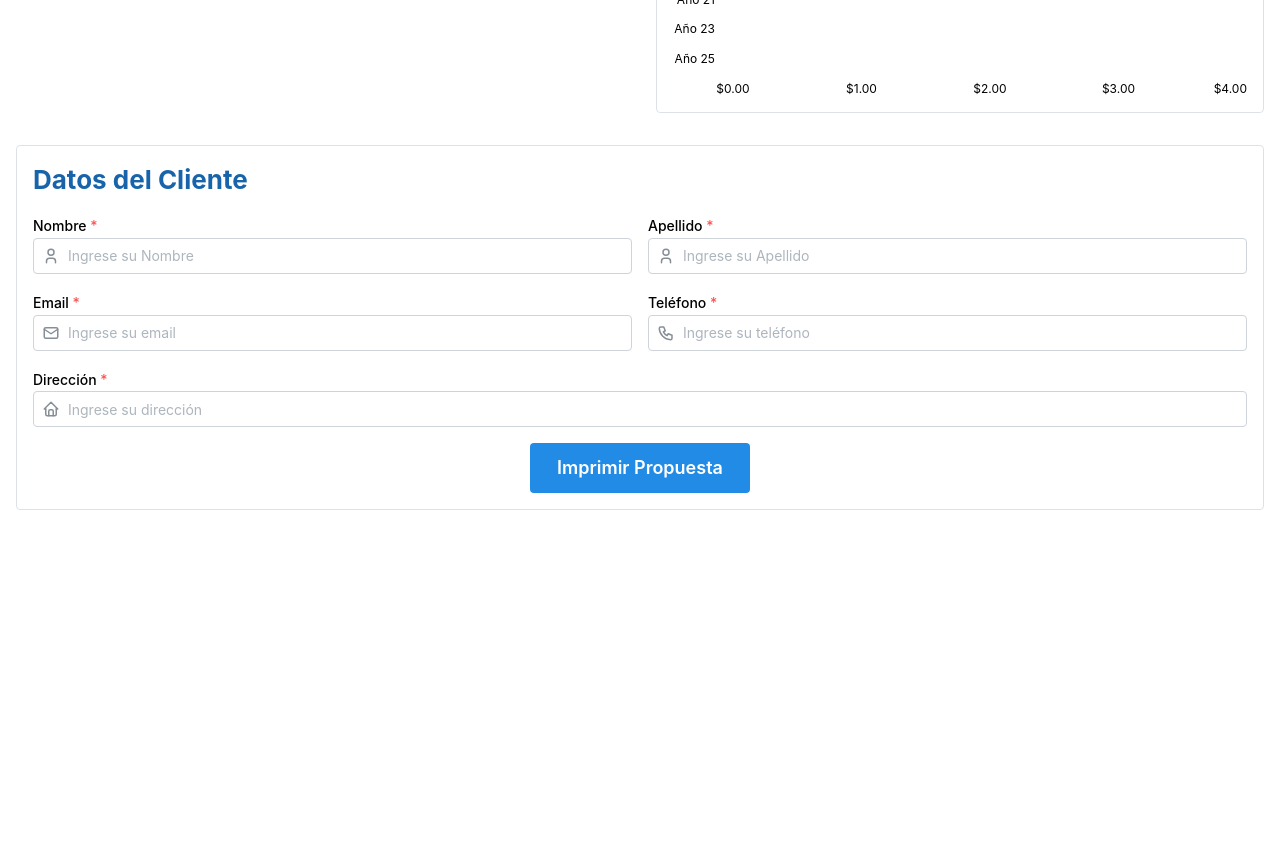
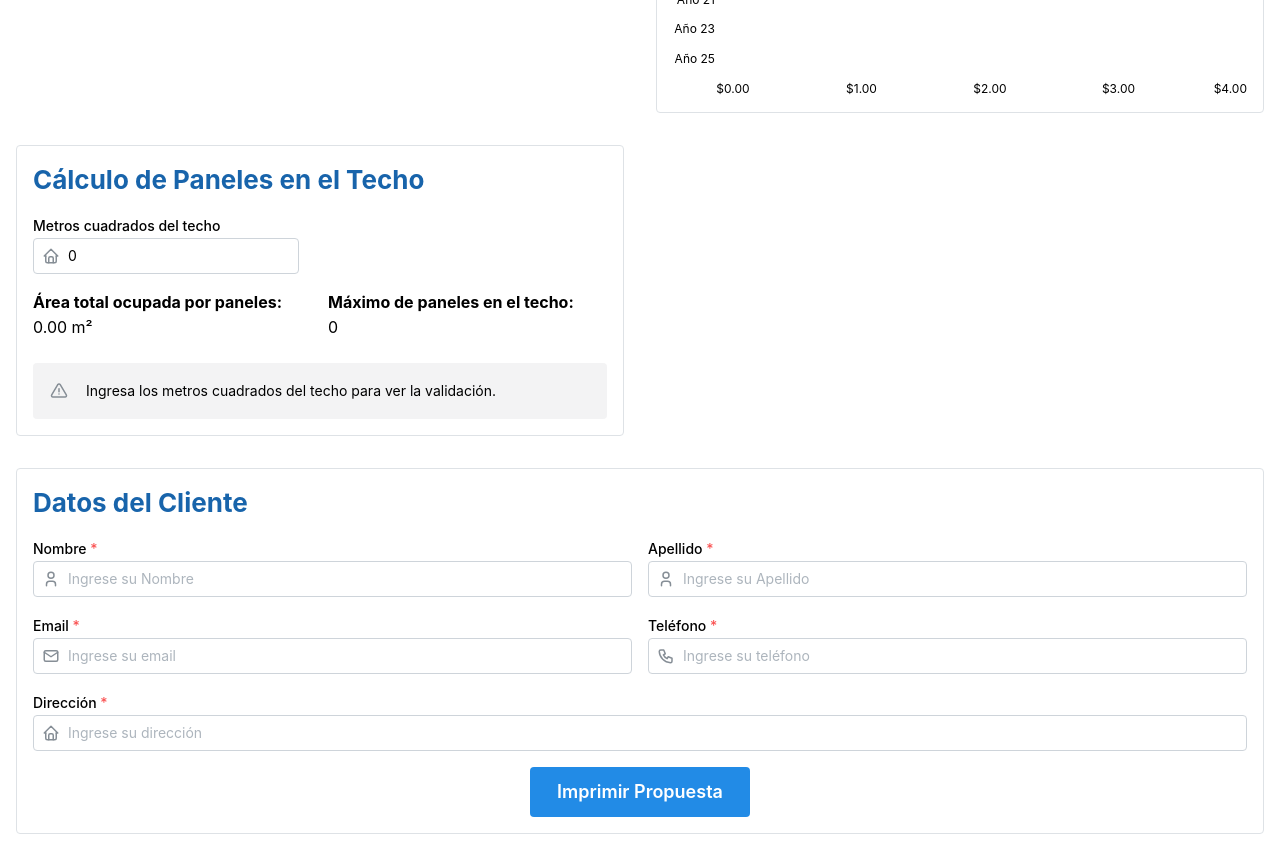
Before and after one commit to ccsmiguelangel/usolarfamily-PAConsumptionCalculator, a React (Vite) app: page / in a window 1280 px wide. Shown: the part 1600-2450 px from the top of the page. Before the commit the page ends 2126 px from the top, so only its background shows below. Built offline with nearby package versions, Linux system fonts and the light colour scheme.

Commit message:
✨ Add Roof Panel Calculator Component

```diff
--- a/src/components/ConsumptionContext.jsx
+++ b/src/components/ConsumptionContext.jsx
@@ -184,6 +184,27 @@ export const ConsumptionProvider = ({ children }) => {
     })));
   };
 
+  // Área de un panel solar en m2
+  const panelArea = 2.6;
+
+  // Nuevo estado: metros cuadrados del techo
+  const [roofSquareMeters, setRoofSquareMeters] = useState(0);
+
+  // Área total ocupada por los paneles calculados
+  const totalPanelsArea = useMemo(() => {
+    return numberOfPanels * panelArea;
+  }, [numberOfPanels]);
+
+  // Máximo de paneles que caben en el techo
+  const maxPanelsByRoof = useMemo(() => {
+    return roofSquareMeters > 0 ? Math.floor(roofSquareMeters / panelArea) : 0;
+  }, [roofSquareMeters]);
+
+  // ¿Caben todos los paneles necesarios?
+  const canFitAllPanels = useMemo(() => {
+    return numberOfPanels <= maxPanelsByRoof;
+  }, [numberOfPanels, maxPanelsByRoof]);
+
   return (
     <ConsumptionContext.Provider value={{
       // Estados principales
@@ -194,6 +215,7 @@ export const ConsumptionProvider = ({ children }) => {
       panelWatts, setPanelWatts,
       clientInfo, setClientInfo,
       systemPriceMultiplier, setSystemPriceMultiplier,
+      roofSquareMeters, setRoofSquareMeters,
 
       // Funciones
       handleInputChange,
@@ -214,6 +236,10 @@ export const ConsumptionProvider = ({ children }) => {
       numberOfPanels,
       systemTotalPrice,
       systemTotalPriceAdjusted,
+      panelArea,
+      totalPanelsArea,
+      maxPanelsByRoof,
+      canFitAllPanels,
 
       quickConsumption, setQuickConsumption,
       quickCost, setQuickCost,
--- a/src/components/ConsumptionTable.jsx
+++ b/src/components/ConsumptionTable.jsx
@@ -10,6 +10,7 @@ import NaturgyProjectionChart from './NaturyProjectionChart';
 // import NewProjectionChart from './NewProjectionChart';
 import SolarPanelCalculator from './SolarPanelCalculator';
 // import PaymentSummary from './PaymentSummary';
+import RoofPanelCalculator from './RoofPanelCalculator'
 import ClientInfoForm from './ClientInfoForm';
 const ConsumptionTable = () => {
   const {
@@ -28,6 +29,7 @@ const ConsumptionTable = () => {
         {/* {(totalNaturgyEnsa > 0 || totalNewProjection > 0) && (
          <PaymentSummary />
         )} */}
+        <RoofPanelCalculator />
         <ClientInfoForm />
       </Grid>
     </Container>
--- /dev/null
+++ b/src/components/RoofPanelCalculator.jsx
@@ -0,0 +1,75 @@
+import { Paper, Title, NumberInput, Grid, Text, Group, Alert } from '@mantine/core';
+import { IconHome, IconCheck, IconAlertTriangle } from '@tabler/icons-react';
+import { useConsumption } from './ConsumptionContext';
+
+const RoofPanelCalculator = () => {
+  const {
+    roofSquareMeters, setRoofSquareMeters,
+    panelArea,
+    numberOfPanels,
+    totalPanelsArea,
+    maxPanelsByRoof,
+    canFitAllPanels
+  } = useConsumption();
+
+  return (
+    <Grid.Col span={{ lg: 6, base: 12 }}>
+      <Paper p="md" withBorder>
+        <Title order={2} mb="md" c="blue.9">
+          Cálculo de Paneles en el Techo
+        </Title>
+        <Group mb="md">
+          <NumberInput
+            label="Metros cuadrados del techo"
+            placeholder="Ej: 40"
+            leftSection={<IconHome size={18} />}
+            value={roofSquareMeters}
+            onChange={setRoofSquareMeters}
+            min={0}
+            step={0.1}
+            allowDecimal
+            hideControls
+            style={{ maxWidth: 300 }}
+          />
+        </Group>
+        <Grid>
+          <Grid.Col span={6}>
+            <Text size="md">
+              <b>Área total ocupada por paneles:</b>
+            </Text>
+            <Text>
+              {totalPanelsArea.toFixed(2)} m²
+            </Text>
+          </Grid.Col>
+          <Grid.Col span={6}>
+            <Text size="md">
+              <b>Máximo de paneles en el techo:</b>
+            </Text>
+            <Text>
+              {maxPanelsByRoof}
+            </Text>
+          </Grid.Col>
+        </Grid>
+        <Grid mt="md">
+          <Grid.Col span={12}>
+            {roofSquareMeters === 0 ? (
+              <Alert color="gray" icon={<IconAlertTriangle size={18} />}>
+                Ingresa los metros cuadrados del techo para ver la validación.
+              </Alert>
+            ) : canFitAllPanels ? (
+              <Alert color="green" icon={<IconCheck size={18} />}>
+                ¡Puedes instalar los {numberOfPanels} paneles necesarios para tu consumo!
+              </Alert>
+            ) : (
+              <Alert color="red" icon={<IconAlertTriangle size={18} />}>
+                Solo puedes instalar hasta {maxPanelsByRoof} paneles en tu techo. Para tu consumo se requieren {numberOfPanels} paneles.
+              </Alert>
+            )}
+          </Grid.Col>
+        </Grid>
+      </Paper>
+    </Grid.Col>
+  );
+};
+
+export default RoofPanelCalculator;
```
